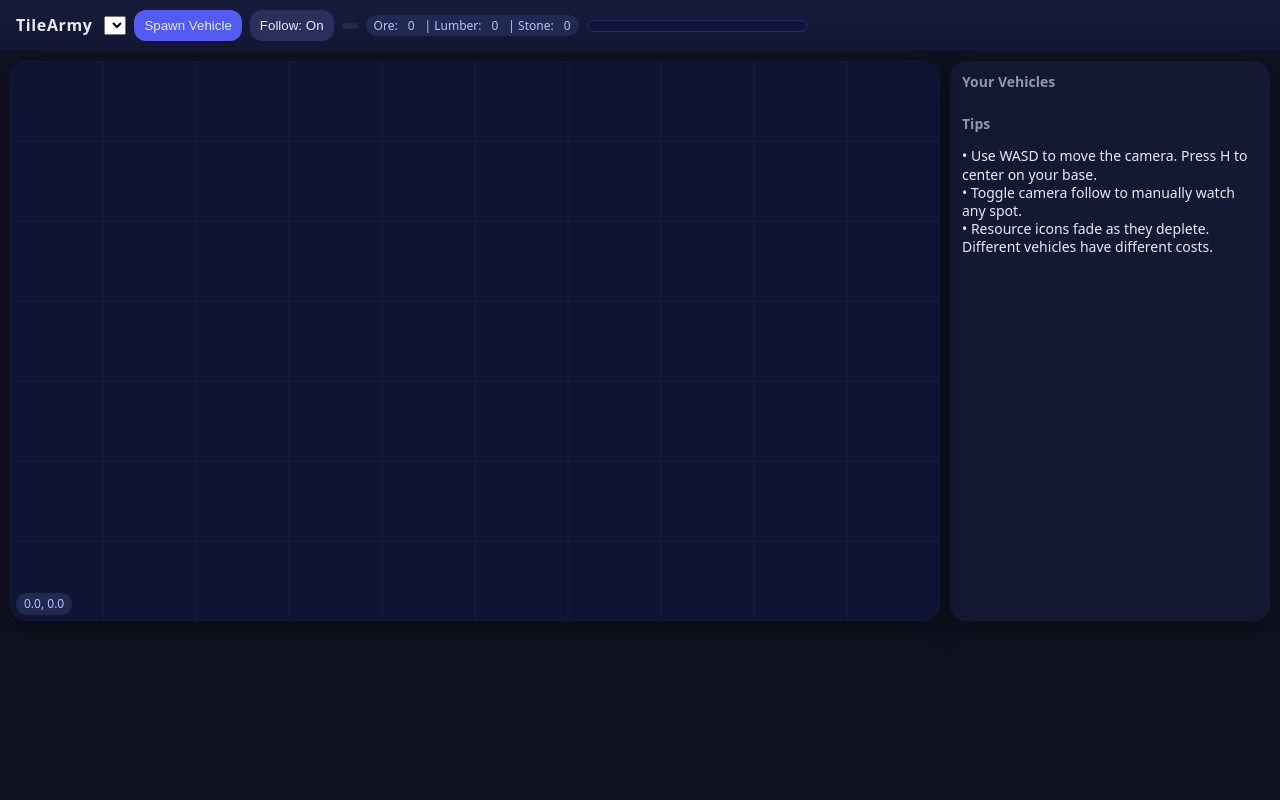
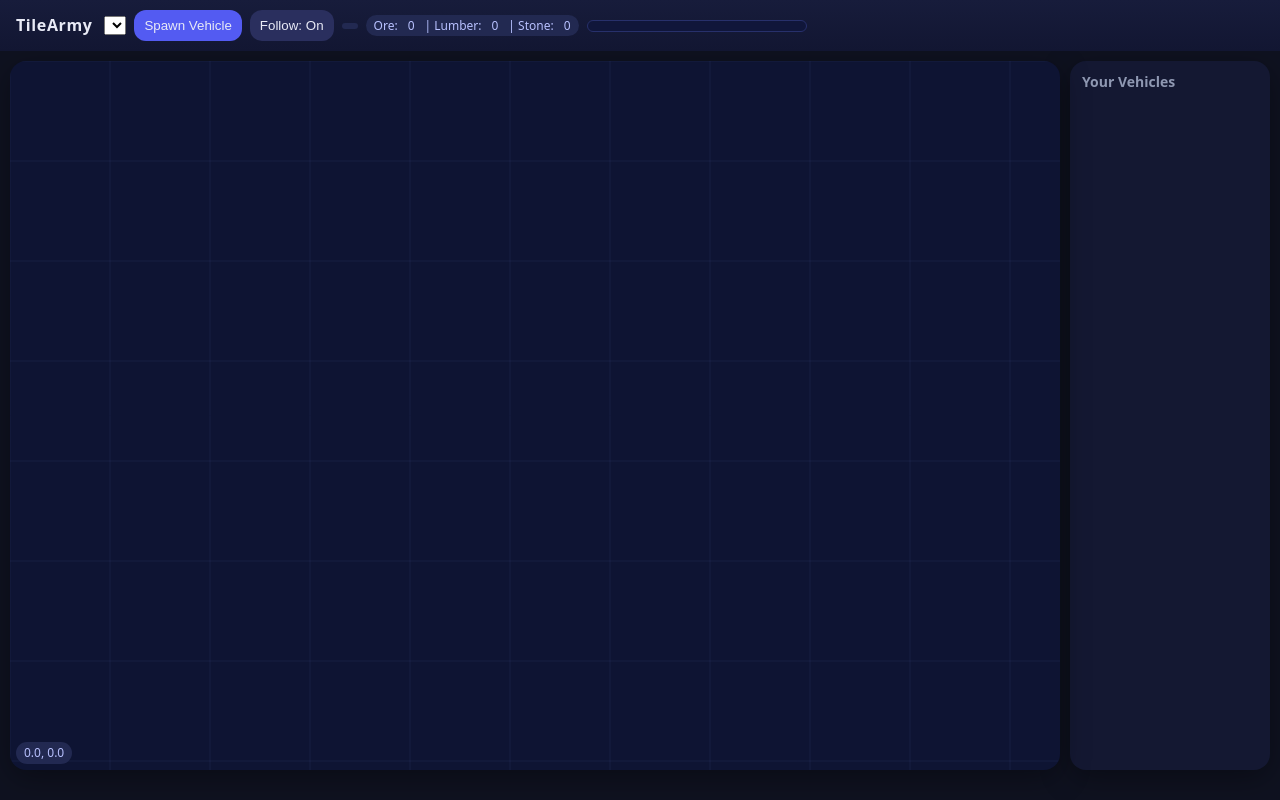
Before and after one commit to kudige/games, a website: page tilearmy/public/index.html in a window 1280 px wide. Drawn offline with Linux system fonts and the light colour scheme; no server answers.

Commit message:
Expand game viewport and simplify sidebar

```diff
--- a/tilearmy/public/client.js
+++ b/tilearmy/public/client.js
@@ -10,6 +10,15 @@
 
   const canvas = document.getElementById('game');
   const ctx = canvas.getContext('2d');
+  const mapWrap = document.getElementById('mapWrap');
+  const header = document.querySelector('header');
+  function resizeCanvas(){
+    canvas.width = mapWrap.clientWidth;
+    const h = window.innerHeight - header.offsetHeight - 40;
+    canvas.height = h > 0 ? h : 0;
+  }
+  window.addEventListener('resize', resizeCanvas);
+  resizeCanvas();
   ctx.imageSmoothingEnabled = false;
   const vehiclesDiv = document.getElementById('vehicles');
   const pidEl = document.getElementById('pid');
--- a/tilearmy/public/index.html
+++ b/tilearmy/public/index.html
@@ -9,13 +9,13 @@
     *{box-sizing:border-box} body{margin:0;background:var(--bg);color:var(--text);font:14px/1.3 system-ui,Segoe UI,Roboto,Helvetica,Arial,sans-serif}
     header{padding:10px 16px;background:linear-gradient(180deg,#171c3b,#121632);position:sticky;top:0;z-index:10;display:flex;gap:12px;align-items:center;flex-wrap:wrap}
     h1{margin:0;font-size:16px;letter-spacing:.6px}
-    #wrap{display:grid;grid-template-columns:1fr 320px;gap:10px;padding:10px}
+    #wrap{display:grid;grid-template-columns:1fr 200px;gap:10px;padding:10px}
     #mapWrap{position:relative}
-    #game{display:block;width:100%;height:auto;max-height:70vh;aspect-ratio:1000/700;border-radius:16px;background:#0e1433;box-shadow:0 8px 30px rgba(0,0,0,.35)}
+    #game{display:block;width:100%;height:100%;border-radius:16px;background:#0e1433;box-shadow:0 8px 30px rgba(0,0,0,.35)}
     #cursorInfo{position:absolute;bottom:6px;left:6px;background:#222951;color:#b8c1ff;padding:3px 8px;border-radius:12px;font-size:12px;pointer-events:none}
     #panel{background:var(--panel);border-radius:16px;padding:12px;display:flex;flex-direction:column;gap:10px;box-shadow:0 8px 30px rgba(0,0,0,.35)}
     #panel h2{font-size:14px;margin:0 0 4px 0;color:var(--muted)}
-    #vehicles{display:grid;grid-template-columns:repeat(2,1fr);gap:6px;align-content:start;max-height:42vh;overflow:auto}
+    #vehicles{display:grid;grid-template-columns:1fr;gap:6px;align-content:start;overflow:auto}
     button{border:0;padding:8px 10px;border-radius:12px;background:#2a2f5e;color:#e8eaf6;cursor:pointer}
     button:hover{filter:brightness(1.2)} .primary{background:#535bf2} .selected{outline:2px solid var(--accent)}
     .row{display:flex;gap:8px;align-items:center} .pill{padding:3px 8px;border-radius:12px;background:#222951;color:#b8c1ff;font-size:12px}
@@ -40,14 +40,12 @@
   </header>
   <div id="wrap">
     <div id="mapWrap">
-      <canvas id="game" width="1000" height="700"></canvas>
+      <canvas id="game"></canvas>
       <div id="cursorInfo"></div>
     </div>
     <aside id="panel">
       <h2>Your Vehicles</h2>
       <div id="vehicles"></div>
-      <h2>Tips</h2>
-      <div>• Use WASD to move the camera. Press H to center on your base.<br>• Toggle camera follow to manually watch any spot.<br>• Resource icons fade as they deplete. Different vehicles have different costs.</div>
     </aside>
   </div>
   <div id="toast"></div>
```
